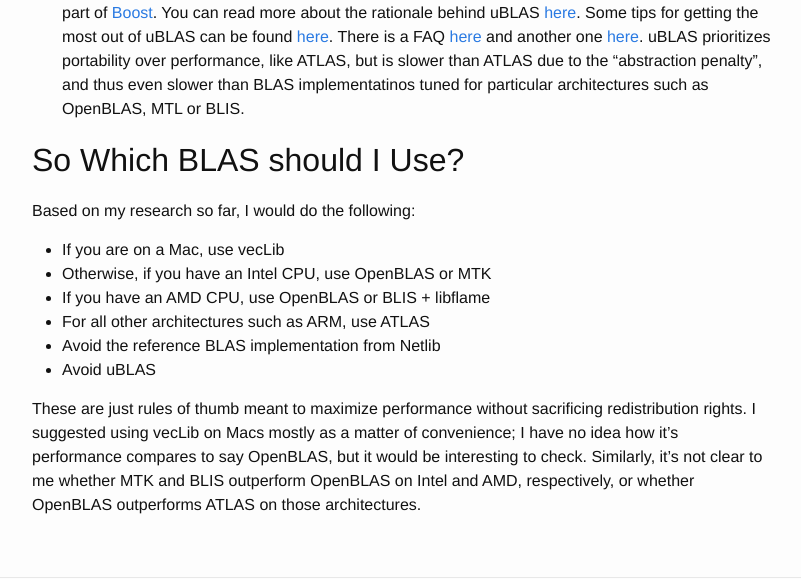
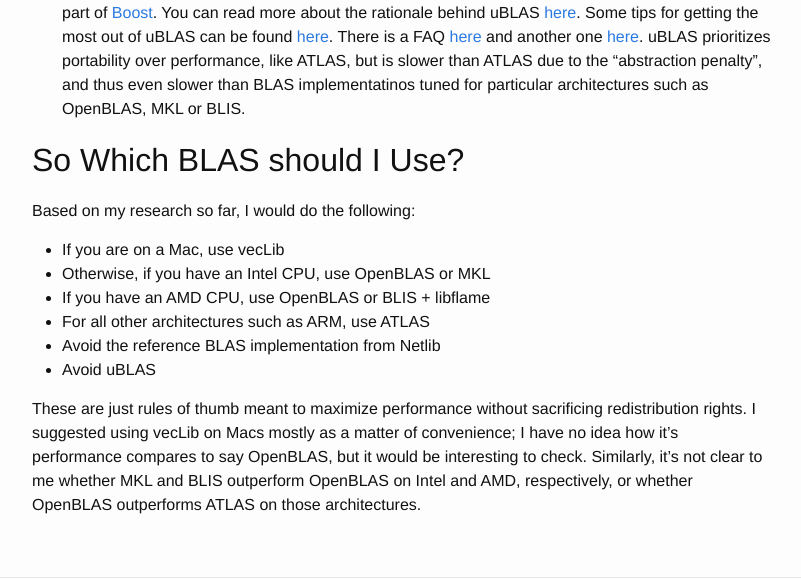
Before and after one commit to vglazer/vglazer.github.io, a Jekyll site: the page built from _posts/2018-09-02-blas-lapack.md, in a window 1280 px wide and 900 px high, scrolled down 1905 px. Shown: the part 232-811 px from the top of the window, without its empty margins (238-1039 px from the left). Built offline with Jekyll 4.4.1, drawn with Linux system fonts in a browser that asks for light colours; nearby versions of some CDN libraries; some of the changed text lies outside the part shown.

Commit message:
Fixed typos

```diff
--- a/_posts/2018-09-02-blas-lapack.md
+++ b/_posts/2018-09-02-blas-lapack.md
@@ -9,7 +9,7 @@ categories: libraries mac osx numerical_analysis linear_algebra scientific_compu
 ## TL;DR
 
 * If you are on a Mac, use vecLib
-* Otherwise, if you have an Intel CPU, use OpenBLAS or MTK
+* Otherwise, if you have an Intel CPU, use OpenBLAS or MKL
 * If you have an AMD CPU, use OpenBLAS or BLIS + libflame
 * For all other architectures such as ARM, use ATLAS
 * Avoid the reference BLAS implementation from Netlib
@@ -119,14 +119,14 @@ There is a FAQ [here](https://www.boost.org/doc/libs/1_68_0/libs/numeric/ublas/d
 and another one [here](http://www.crystalclearsoftware.com/cgi-bin/boost_wiki/wiki.pl?Frequently_Asked_Questions_Using_UBLAS).
 uBLAS prioritizes portability over performance, like ATLAS, but is slower than ATLAS due to the
 "abstraction penalty", and thus even slower than BLAS implementatinos tuned for particular
-architectures such as OpenBLAS, MTL or BLIS.
+architectures such as OpenBLAS, MKL or BLIS.
 
 ## So Which BLAS should I Use?
 
 Based on my research so far, I would do the following:
 
 * If you are on a Mac, use vecLib
-* Otherwise, if you have an Intel CPU, use OpenBLAS or MTK
+* Otherwise, if you have an Intel CPU, use OpenBLAS or MKL
 * If you have an AMD CPU, use OpenBLAS or BLIS + libflame
 * For all other architectures such as ARM, use ATLAS
 * Avoid the reference BLAS implementation from Netlib
@@ -135,5 +135,5 @@ Based on my research so far, I would do the following:
 These are just rules of thumb meant to maximize performance without sacrificing redistribution
 rights. I suggested using vecLib on Macs mostly as a matter of convenience; I have no idea
 how it's performance compares to say OpenBLAS, but it would be interesting to check. Similarly,
-it's not clear to me whether MTK and BLIS outperform OpenBLAS on Intel and AMD, respectively,
+it's not clear to me whether MKL and BLIS outperform OpenBLAS on Intel and AMD, respectively,
 or whether OpenBLAS outperforms ATLAS on those architectures.
```
